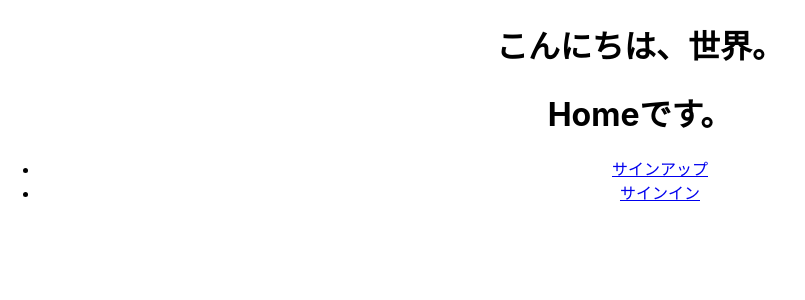
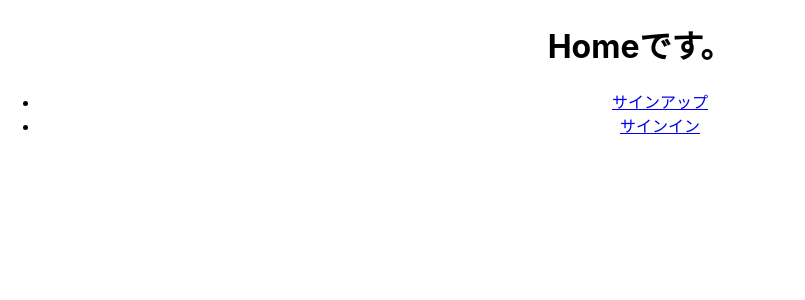
Before and after one commit to azufb/dockerExpress, a React (Create React App) app in the folder frontend/: page / in a window 1280 px wide. Shown: the top 300 px of the page, without its empty margins (0-805 px from the left). Built offline with nearby package versions, Linux system fonts and the light colour scheme.

Commit message:
不要な表示削除

```diff
--- a/frontend/src/App.js
+++ b/frontend/src/App.js
@@ -5,7 +5,6 @@ const App = () => {
 
   return (
     <div className="App">
-      <h1>こんにちは、世界。</h1>
       <Router />
     </div>
   );
```
